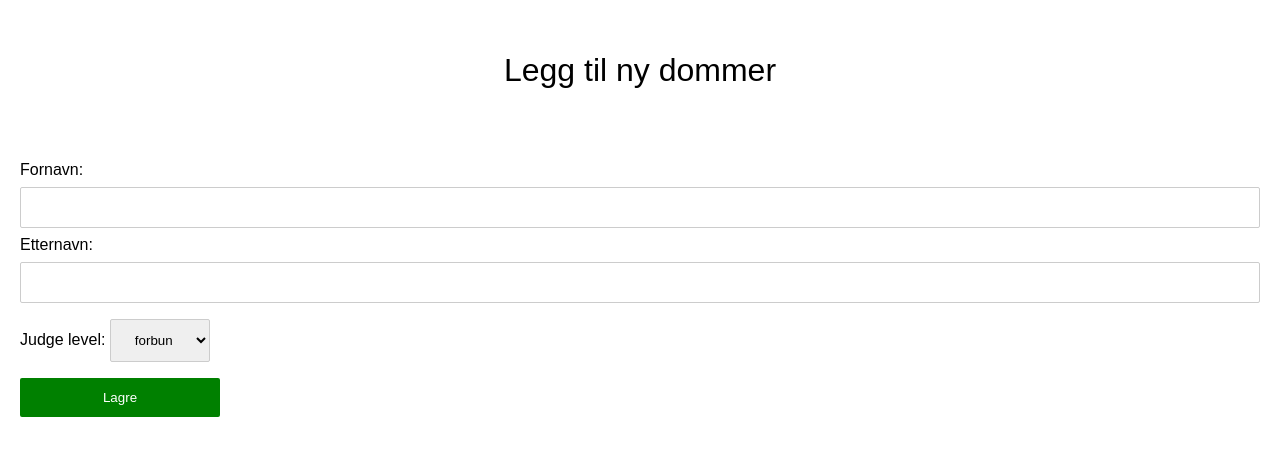
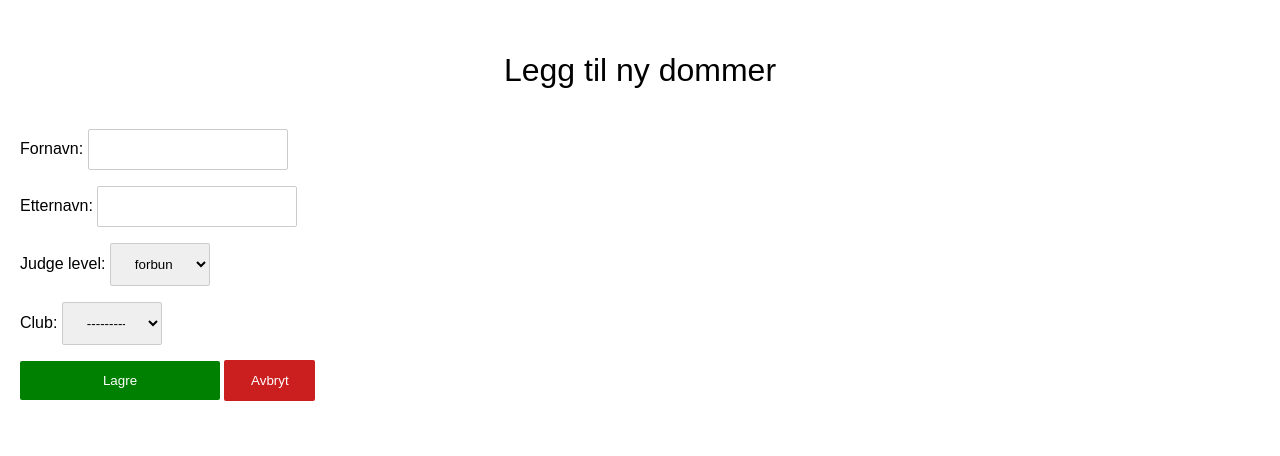
Before and after one commit to jorgenhenrichsen/TDT4290, a Django app: page /judge/new/ in a window 1280 px wide. Shown: the part 49-505 px from the top of the page. Run offline with Django 3.2, Linux system fonts and the light colour scheme; the visitor is signed in with stand-in values (Sample User, id 1); data that the repository does not hold is empty; some libraries are stand-ins or nearby versions.

Commit message:
added back buttons to pages

```diff
--- a/athlitikos/accounts/templates/accounts/display_users.html
+++ b/athlitikos/accounts/templates/accounts/display_users.html
@@ -9,6 +9,7 @@
 <h5> Innlogget: {{request.user.get_name_of_user}}</h5>
 
 <button onclick="createNewUser()">opprett ny bruker</button>
+<button class="cancel-button" onclick="goBackOnePage()">Avbryt</button>
 
 {% for user in userlist %}
 <style>
--- a/athlitikos/accounts/templates/accounts/form.html
+++ b/athlitikos/accounts/templates/accounts/form.html
@@ -6,4 +6,5 @@
 <form method="Post" action='.'> {%csrf_token%}
     {{form.as_p}}
 <input type="submit" value="Submit" class="btn btn-primary" id="logginn">
+<button class="cancel-button" onclick="goBackOnePage()">Avbryt</button>
 </form>
--- /dev/null
+++ b/athlitikos/athlitikos/static/js/base.js
@@ -0,0 +1,7 @@
+function goBackOnePage() {
+    history.go(-1);
+}
+
+function goBackTwoPages() {
+    history.go(-2);
+}
--- a/athlitikos/athlitikos/static/js/navbar.js
+++ b/athlitikos/athlitikos/static/js/navbar.js
@@ -36,12 +36,3 @@ function redirectToCompetitions() {
 function redirectToHome() {
     window.location.href = "/home/";
 }
-
-function collapseNavbar() {
-    var x = document.getElementById("top-navbar");
-    if (x.className === "navbar") {
-        x.className += " responsive";
-    } else {
-        x.className = "navbar";
-    }
-}
--- a/athlitikos/athlitikos/templates/athlitikos/base.html
+++ b/athlitikos/athlitikos/templates/athlitikos/base.html
@@ -8,8 +8,9 @@
     <link rel="stylesheet" type="text/css" href="{% static 'css/mainstyle.css' %}">
     <link rel="stylesheet" type="text/css" href="{% static 'css/navbarstyle.css' %}">
 
+    <script type="text/javascript" src="/static/js/base.js"></script>
     <script src="http://ajax.googleapis.com/ajax/libs/jquery/1.7.1/jquery.min.js" type="text/javascript">
-        </script> <script src="https://ajax.googleapis.com/ajax/libs/jqueryui/1.8.16/jquery-ui.min.js" type="text/javascript"></script>
+    </script> <script src="https://ajax.googleapis.com/ajax/libs/jqueryui/1.8.16/jquery-ui.min.js" type="text/javascript"></script>
     <script type="text/javascript" src="/static/js/navbar.js"></script>
     {% block head %}
     {% endblock head %}
--- a/athlitikos/resultregistration/forms.py
+++ b/athlitikos/resultregistration/forms.py
@@ -8,7 +8,7 @@
 class LifterForm(forms.ModelForm):
     class Meta:
         model = Lifter
-        fields = ('first_name', 'last_name', 'birth_date', 'gender')
+        fields = ('first_name', 'last_name', 'birth_date', 'gender', 'club')
 
     def __init__(self, *args, **kwargs):
         super(LifterForm, self).__init__(*args, **kwargs)
@@ -18,7 +18,7 @@
 class JudgeForm(forms.ModelForm):
     class Meta:
         model = Judge
-        fields = ('first_name', 'last_name', 'judge_level')  # 'birth_date',
+        fields = ('first_name', 'last_name', 'judge_level', 'club')  # 'birth_date',
 
     def __init__(self, *args, **kwargs):
         super(JudgeForm, self).__init__(*args, **kwargs)
--- a/athlitikos/resultregistration/static/css/personforms.css
+++ b/athlitikos/resultregistration/static/css/personforms.css
@@ -3,7 +3,7 @@ select {
     width: 100px;
 }
 
-input[type=submit] {
+input {
     width: 200px;
 }
 
--- a/athlitikos/resultregistration/templates/resultregistration/edit_person.html
+++ b/athlitikos/resultregistration/templates/resultregistration/edit_person.html
@@ -10,11 +10,12 @@
 
     <div class="container">
         <h1>{{ title }}</h1>
-        <form method="POST" class="person-form">
+        <form method="POST">
             {% csrf_token %}
             {{ form.as_p }}
 
-            <input class="ok-button" type="submit" value="Lagre">
+            <input class="ok-button" type="submit" onclick="goBackOnePage()" value="Lagre">
+            <button class="cancel-button" onclick="goBackOnePage()">Avbryt</button>
 
         </form>
 
--- a/athlitikos/resultregistration/templates/resultregistration/judge_list.html
+++ b/athlitikos/resultregistration/templates/resultregistration/judge_list.html
@@ -35,4 +35,5 @@
                 </tr>
             {% endfor %}
     </table>
+    <button class="cancel-button" onclick="goBackOnePage()">Avbryt</button>
 {% endblock %}
```
Also changed, not shown: athlitikos/athlitikos/templates/athlitikos/navbar.html (line endings or trailing spaces).
